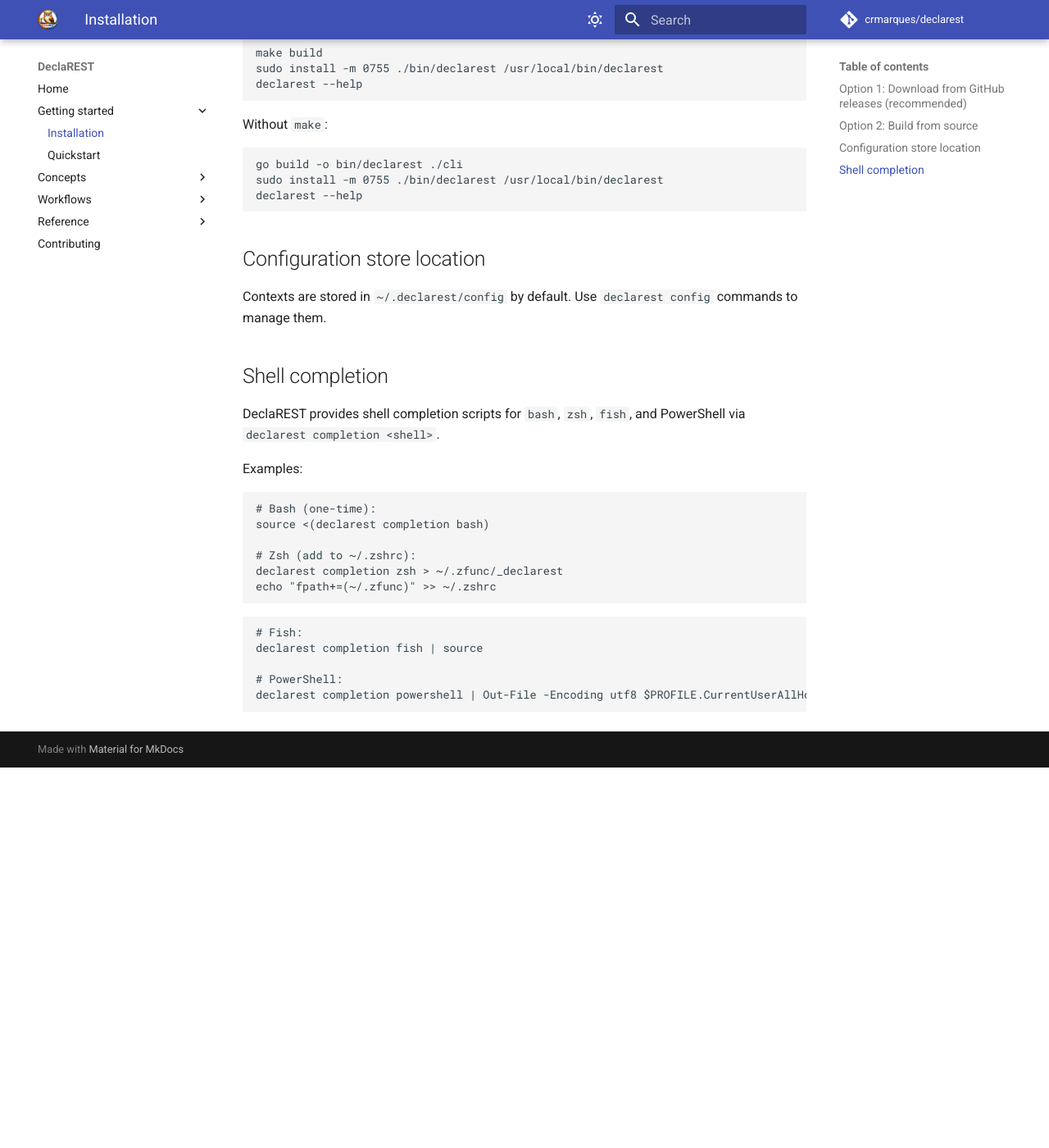
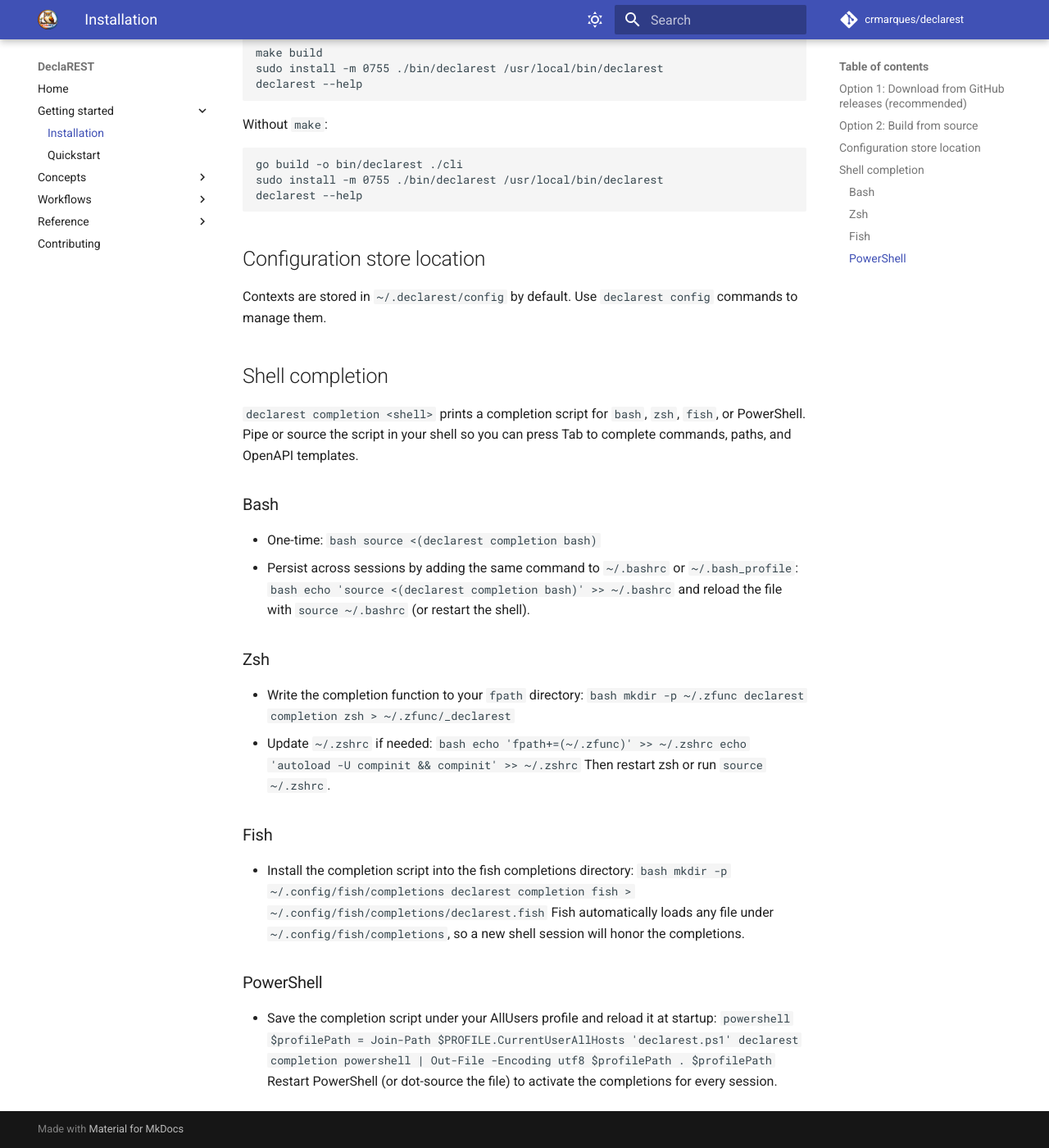
Before and after one commit to crmarques/declarest, an MkDocs documentation site: the page built from docs/getting-started/installation.md, in a window 1280 px wide and 1400 px high, scrolled down 810 px. Shown: the whole window at 82% size. Built offline with MkDocs 1.6.1 and Material for MkDocs 9.7.7, drawn with Linux system fonts in a browser that asks for light colours; comment, search, counter and statistics services are not loaded; before the commit the page ends 1746 px from its top, so only the background shows below that.

Commit message:
feat(docs): enhance shell completion instructions for CLI

````diff
--- a/docs/getting-started/installation.md
+++ b/docs/getting-started/installation.md
@@ -51,23 +51,49 @@
 
 ## Shell completion
 
-DeclaREST provides shell completion scripts for `bash`, `zsh`, `fish`, and PowerShell via `declarest completion <shell>`.
+`declarest completion <shell>` prints a completion script for `bash`, `zsh`, `fish`, or PowerShell. Pipe or source the script in your shell so you can press Tab to complete commands, paths, and OpenAPI templates.
 
-Examples:
+### Bash
 
-```bash
-# Bash (one-time):
-source <(declarest completion bash)
+- One-time:
+  ```bash
+  source <(declarest completion bash)
+  ```
+- Persist across sessions by adding the same command to `~/.bashrc` or `~/.bash_profile`:
+  ```bash
+  echo 'source <(declarest completion bash)' >> ~/.bashrc
+  ```
+  and reload the file with `source ~/.bashrc` (or restart the shell).
 
-# Zsh (add to ~/.zshrc):
-declarest completion zsh > ~/.zfunc/_declarest
-echo "fpath+=(~/.zfunc)" >> ~/.zshrc
-```
+### Zsh
 
-```bash
-# Fish:
-declarest completion fish | source
+- Write the completion function to your `fpath` directory:
+  ```bash
+  mkdir -p ~/.zfunc
+  declarest completion zsh > ~/.zfunc/_declarest
+  ```
+- Update `~/.zshrc` if needed:
+  ```bash
+  echo 'fpath+=(~/.zfunc)' >> ~/.zshrc
+  echo 'autoload -U compinit && compinit' >> ~/.zshrc
+  ```
+  Then restart zsh or run `source ~/.zshrc`.
 
-# PowerShell:
-declarest completion powershell | Out-File -Encoding utf8 $PROFILE.CurrentUserAllHosts\declarest.ps1
-```
+### Fish
+
+- Install the completion script into the fish completions directory:
+  ```bash
+  mkdir -p ~/.config/fish/completions
+  declarest completion fish > ~/.config/fish/completions/declarest.fish
+  ```
+  Fish automatically loads any file under `~/.config/fish/completions`, so a new shell session will honor the completions.
+
+### PowerShell
+
+- Save the completion script under your AllUsers profile and reload it at startup:
+  ```powershell
+  $profilePath = Join-Path $PROFILE.CurrentUserAllHosts 'declarest.ps1'
+  declarest completion powershell | Out-File -Encoding utf8 $profilePath
+  . $profilePath
+  ```
+  Restart PowerShell (or dot-source the file) to activate the completions for every session.
````
Also changed, not shown: docs/reference/cli.md (+4 -0 lines).
